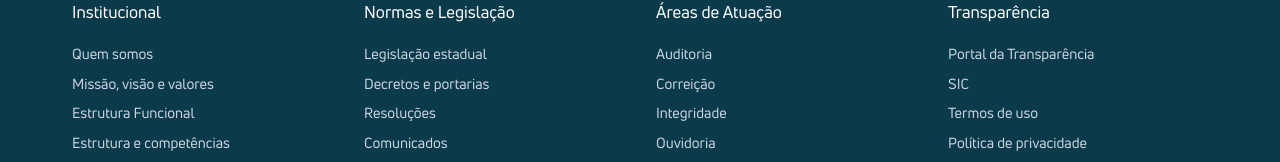
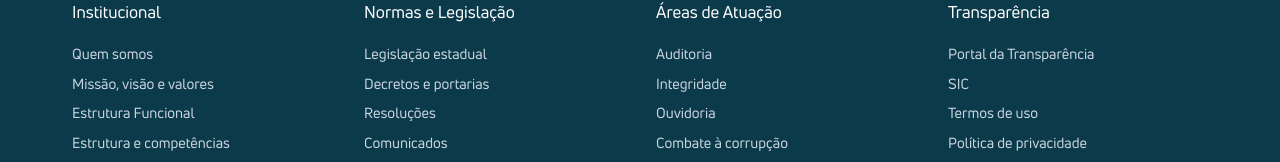
Before and after one commit to EnzoCeccon/CGE-RR-SITE, a React (Vite) app: page / in a window 1280 px wide. Shown: the part 2840-3002 px from the top of the page. Built offline with nearby package versions, Linux system fonts and the light colour scheme.

Commit message:
Remove Correcao do rodape

```diff
--- a/src/components/SiteLayout.tsx
+++ b/src/components/SiteLayout.tsx
@@ -353,9 +353,6 @@ export default function SiteLayout() {
               Auditoria
             </a>
             <a href="#" onClick={(e) => e.preventDefault()}>
-              Correição
-            </a>
-            <a href="#" onClick={(e) => e.preventDefault()}>
               Integridade
             </a>
             <a href="#" onClick={(e) => e.preventDefault()}>
```
